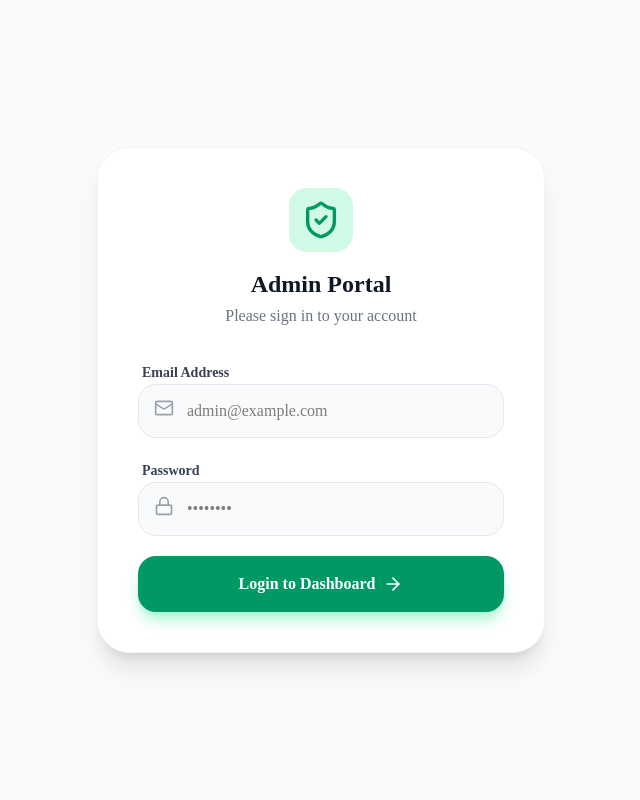
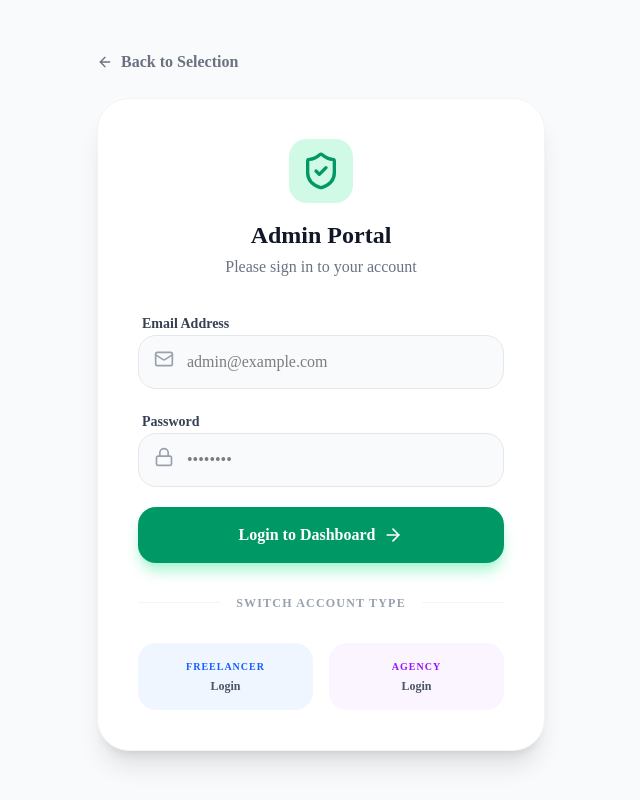
Before and after one commit to PrathmeshMankar23/Gig-applyportal, a Next.js app: page /auth/admin-login in a window 1280 px wide. Shown: the whole page, without its empty margins (319-959 px from the left). Built offline with nearby package versions, Linux system fonts and the light colour scheme.

Commit message:
login page issue

```diff
--- a/app/Agency/Dashboard/sidebar.tsx
+++ b/app/Agency/Dashboard/sidebar.tsx
@@ -2,7 +2,7 @@
 
 import React from 'react';
 import Link from 'next/link';
-import { usePathname } from 'next/navigation';
+import { usePathname, useRouter } from 'next/navigation';
 import {
     LayoutDashboard,
     Briefcase,
@@ -15,6 +15,11 @@ import {
 
 export default function AgencySidebar() {
     const pathname = usePathname();
+    const router = useRouter();
+
+    const handleLogout = () => {
+        router.push('/auth/agency-login');
+    };
 
     const menuItems = [
         { name: 'Dashboard', icon: LayoutDashboard, path: '/Agency/Dashboard' },
@@ -56,7 +61,10 @@ export default function AgencySidebar() {
 
             {/* Logout Section */}
             <div className="p-4 border-t border-gray-50">
-                <button className="w-full flex items-center gap-4 px-4 py-4 rounded-2xl font-bold text-red-500 hover:bg-red-50 transition-all group">
+                <button
+                    onClick={handleLogout}
+                    className="w-full flex items-center gap-4 px-4 py-4 rounded-2xl font-bold text-red-500 hover:bg-red-50 transition-all group"
+                >
                     <LogOut className="w-6 h-6 group-hover:-translate-x-1 transition-transform" />
                     Logout
                 </button>
--- a/app/auth/admin-login/page.tsx
+++ b/app/auth/admin-login/page.tsx
@@ -2,7 +2,8 @@
 
 import React, { useState } from 'react';
 import { useRouter } from 'next/navigation';
-import { Lock, Mail, ArrowRight, ShieldCheck } from 'lucide-react';
+import { Lock, Mail, ArrowRight, ShieldCheck, ArrowLeft } from 'lucide-react';
+import Link from 'next/link';
 
 export default function AdminLoginPage() {
     const [email, setEmail] = useState('');
@@ -17,7 +18,6 @@ export default function AdminLoginPage() {
         // Simulation
         setTimeout(() => {
             if (email === "admin@gmail.com" && password === "admin123") {
-                // SUCCESS: Go to the Admin Dashboard
                 router.push('/Admin/Dashboard');
             } else {
                 alert("Invalid credentials.");
@@ -28,13 +28,23 @@ export default function AdminLoginPage() {
 
     return (
         <div className="min-h-screen bg-gray-50 flex items-center justify-center p-4">
-            <div className="max-w-md w-full bg-white rounded-[32px] shadow-xl border border-gray-100 p-10">
+            <div className="max-w-md w-full">
+                {/* Back Button */}
+                <button
+                    onClick={() => router.push('/')}
+                    className="flex items-center gap-2 text-gray-500 hover:text-emerald-600 font-bold mb-6 transition-colors group"
+                >
+                    <ArrowLeft className="w-4 h-4 group-hover:-translate-x-1 transition-transform" />
+                    Back to Selection
+                </button>
+
+                <div className="bg-white rounded-[32px] shadow-xl border border-gray-100 p-10">
                     <div className="flex flex-col items-center mb-8">
                         <div className="w-16 h-16 bg-emerald-100 text-emerald-600 rounded-2xl flex items-center justify-center mb-4">
                             <ShieldCheck className="w-10 h-10" />
                         </div>
                         <h1 className="text-2xl font-bold text-gray-900">Admin Portal</h1>
-                    <p className="text-gray-500 mt-1">Please sign in to your account</p>
+                        <p className="text-gray-500 mt-1 font-medium">Please sign in to your account</p>
                     </div>
 
                     <form onSubmit={handleLogin} className="space-y-5">
@@ -48,7 +58,7 @@ export default function AdminLoginPage() {
                                     value={email}
                                     onChange={(e) => setEmail(e.target.value)}
                                     placeholder="admin@example.com"
-                                className="w-full pl-12 pr-4 py-3.5 bg-gray-50 border border-gray-200 rounded-2xl focus:ring-2 focus:ring-emerald-500 focus:border-transparent outline-none transition-all text-black"
+                                    className="w-full pl-12 pr-4 py-3.5 bg-gray-50 border border-gray-200 rounded-2xl focus:ring-2 focus:ring-emerald-500 focus:border-transparent outline-none transition-all text-black font-medium"
                                 />
                             </div>
                         </div>
@@ -63,7 +73,7 @@ export default function AdminLoginPage() {
                                     value={password}
                                     onChange={(e) => setPassword(e.target.value)}
                                     placeholder="••••••••"
-                                className="w-full pl-12 pr-4 py-3.5 bg-gray-50 border border-gray-200 rounded-2xl focus:ring-2 focus:ring-emerald-500 focus:border-transparent outline-none transition-all text-black"
+                                    className="w-full pl-12 pr-4 py-3.5 bg-gray-50 border border-gray-200 rounded-2xl focus:ring-2 focus:ring-emerald-500 focus:border-transparent outline-none transition-all text-black font-medium"
                                 />
                             </div>
                         </div>
@@ -71,12 +81,41 @@ export default function AdminLoginPage() {
                         <button
                             type="submit"
                             disabled={isLoading}
-                        className="w-full bg-emerald-600 hover:bg-emerald-700 text-white font-bold py-4 rounded-2xl transition-all shadow-lg shadow-emerald-200 flex items-center justify-center gap-2 group disabled:opacity-50"
+                            className="w-full bg-emerald-600 hover:bg-emerald-700 text-white font-bold py-4 rounded-2xl transition-all shadow-lg shadow-emerald-200 flex items-center justify-center gap-2 group disabled:opacity-70 disabled:cursor-not-allowed"
                         >
                             {isLoading ? "Authenticating..." : "Login to Dashboard"}
                             {!isLoading && <ArrowRight className="w-5 h-5 group-hover:translate-x-1 transition-transform" />}
                         </button>
                     </form>
+
+                    {/* Switch Account Divider */}
+                    <div className="relative my-8">
+                        <div className="absolute inset-0 flex items-center">
+                            <div className="w-full border-t border-gray-100"></div>
+                        </div>
+                        <div className="relative flex justify-center text-xs">
+                            <span className="px-4 bg-white text-gray-400 font-bold uppercase tracking-widest">Switch Account Type</span>
+                        </div>
+                    </div>
+
+                    {/* Cross Login Links */}
+                    <div className="grid grid-cols-2 gap-4">
+                        <Link
+                            href="/auth/freelancer-login"
+                            className="flex flex-col items-center p-4 bg-blue-50 hover:bg-blue-100 rounded-2xl transition-all group"
+                        >
+                            <span className="text-[10px] font-black text-blue-600 uppercase tracking-widest mb-1">Freelancer</span>
+                            <span className="text-xs font-bold text-gray-600 group-hover:text-blue-700">Login</span>
+                        </Link>
+                        <Link
+                            href="/auth/agency-login"
+                            className="flex flex-col items-center p-4 bg-purple-50 hover:bg-purple-100 rounded-2xl transition-all group"
+                        >
+                            <span className="text-[10px] font-black text-purple-600 uppercase tracking-widest mb-1">Agency</span>
+                            <span className="text-xs font-bold text-gray-600 group-hover:text-purple-700">Login</span>
+                        </Link>
+                    </div>
+                </div>
             </div>
         </div>
     );
--- a/app/auth/agency-login/page.tsx
+++ b/app/auth/agency-login/page.tsx
@@ -2,7 +2,7 @@
 
 import React, { useState } from 'react';
 import { useRouter } from 'next/navigation';
-import { Lock, Mail, ArrowRight, Building2, Globe } from 'lucide-react';
+import { Lock, Mail, ArrowRight, Building2, Globe, ArrowLeft } from 'lucide-react';
 import Link from 'next/link';
 
 export default function AgencyLoginPage() {
@@ -18,7 +18,6 @@ export default function AgencyLoginPage() {
     // Simulated Agency Authentication
     setTimeout(() => {
       if (email && password) {
-        // Navigate to the Agency Dashboard (Ensure this folder exists)
         router.push('/Agency/Dashboard');
       } else {
         setIsLoading(false);
@@ -28,15 +27,24 @@ export default function AgencyLoginPage() {
 
   return (
     <div className="min-h-screen bg-slate-50 flex items-center justify-center p-4">
-      <div className="max-w-md w-full bg-white rounded-[32px] shadow-2xl shadow-purple-100 border border-gray-100 p-10">
+      <div className="max-w-md w-full">
+        {/* Back Button */}
+        <button
+          onClick={() => router.push('/')}
+          className="flex items-center gap-2 text-gray-500 hover:text-purple-600 font-bold mb-6 transition-colors group"
+        >
+          <ArrowLeft className="w-4 h-4 group-hover:-translate-x-1 transition-transform" />
+          Back to Selection
+        </button>
 
+        <div className="bg-white rounded-[32px] shadow-2xl shadow-purple-100 border border-gray-100 p-10">
           {/* Agency Branding */}
           <div className="flex flex-col items-center mb-8">
             <div className="w-16 h-16 bg-purple-100 text-purple-600 rounded-2xl flex items-center justify-center mb-4">
               <Building2 className="w-10 h-10" />
             </div>
             <h1 className="text-2xl font-bold text-gray-900">Agency Portal</h1>
-          <p className="text-gray-500 mt-1 text-center">
+            <p className="text-gray-500 mt-1 text-center font-medium">
               Manage your team and scale your projects
             </p>
           </div>
@@ -53,7 +61,7 @@ export default function AgencyLoginPage() {
                   value={email}
                   onChange={(e) => setEmail(e.target.value)}
                   placeholder="contact@agency.com"
-                className="w-full pl-12 pr-4 py-3.5 bg-gray-50 border border-gray-200 rounded-2xl focus:ring-2 focus:ring-purple-500 focus:border-transparent outline-none transition-all text-black"
+                  className="w-full pl-12 pr-4 py-3.5 bg-gray-50 border border-gray-200 rounded-2xl focus:ring-2 focus:ring-purple-500 focus:border-transparent outline-none transition-all text-black font-medium"
                 />
               </div>
             </div>
@@ -73,7 +81,7 @@ export default function AgencyLoginPage() {
                   value={password}
                   onChange={(e) => setPassword(e.target.value)}
                   placeholder="••••••••"
-                className="w-full pl-12 pr-4 py-3.5 bg-gray-50 border border-gray-200 rounded-2xl focus:ring-2 focus:ring-purple-500 focus:border-transparent outline-none transition-all text-black"
+                  className="w-full pl-12 pr-4 py-3.5 bg-gray-50 border border-gray-200 rounded-2xl focus:ring-2 focus:ring-purple-500 focus:border-transparent outline-none transition-all text-black font-medium"
                 />
               </div>
             </div>
@@ -81,28 +89,40 @@ export default function AgencyLoginPage() {
             <button
               type="submit"
               disabled={isLoading}
-            className="w-full bg-purple-600 hover:bg-purple-700 text-white font-bold py-4 rounded-2xl transition-all shadow-lg shadow-purple-200 flex items-center justify-center gap-2 group disabled:opacity-70"
+              className="w-full bg-purple-600 hover:bg-purple-700 text-white font-bold py-4 rounded-2xl transition-all shadow-lg shadow-purple-200 flex items-center justify-center gap-2 group disabled:opacity-70 disabled:cursor-not-allowed"
             >
               {isLoading ? "Verifying..." : "Access Agency Dashboard"}
               {!isLoading && <ArrowRight className="w-5 h-5 group-hover:translate-x-1 transition-transform" />}
             </button>
           </form>
 
-        {/* Integration Divider */}
+          {/* Switch Account Divider */}
           <div className="relative my-8">
             <div className="absolute inset-0 flex items-center">
               <div className="w-full border-t border-gray-100"></div>
             </div>
-          <div className="relative flex justify-center text-sm">
-            <span className="px-4 bg-white text-gray-400 font-medium">Partnership Login</span>
+            <div className="relative flex justify-center text-xs">
+              <span className="px-4 bg-white text-gray-400 font-bold uppercase tracking-widest">Switch Account Type</span>
             </div>
           </div>
 
-        {/* Alternative Login */}
-        <button className="w-full flex items-center justify-center gap-3 py-3.5 border border-gray-200 rounded-2xl font-bold text-gray-700 hover:bg-gray-50 transition-colors mb-6">
-          <Globe className="w-5 h-5 text-purple-500" />
-          Sign in with Corporate SSO
-        </button>
+          {/* Cross Login Links */}
+          <div className="grid grid-cols-2 gap-4 mb-8">
+            <Link
+              href="/auth/freelancer-login"
+              className="flex flex-col items-center p-4 bg-blue-50 hover:bg-blue-100 rounded-2xl transition-all group"
+            >
+              <span className="text-[10px] font-black text-blue-600 uppercase tracking-widest mb-1">Freelancer</span>
+              <span className="text-xs font-bold text-gray-600 group-hover:text-blue-700">Login</span>
+            </Link>
+            <Link
+              href="/auth/admin-login"
+              className="flex flex-col items-center p-4 bg-emerald-50 hover:bg-emerald-100 rounded-2xl transition-all group"
+            >
+              <span className="text-[10px] font-black text-emerald-600 uppercase tracking-widest mb-1">Admin</span>
+              <span className="text-xs font-bold text-gray-600 group-hover:text-emerald-700">Login</span>
+            </Link>
+          </div>
 
           {/* Sign up Link */}
           <p className="text-center text-sm text-gray-500 font-medium">
@@ -113,5 +133,6 @@ export default function AgencyLoginPage() {
           </p>
         </div>
       </div>
+    </div>
   );
 }
--- a/app/auth/freelancer-login/page.tsx
+++ b/app/auth/freelancer-login/page.tsx
@@ -2,7 +2,7 @@
 
 import React, { useState } from 'react';
 import { useRouter } from 'next/navigation';
-import { Lock, Mail, ArrowRight, UserCircle } from 'lucide-react';
+import { Lock, Mail, ArrowRight, UserCircle, ArrowLeft } from 'lucide-react';
 import Link from 'next/link';
 
 export default function FreelancerLoginPage() {
@@ -17,7 +17,6 @@ export default function FreelancerLoginPage() {
 
         // Simulated Freelancer Login
         setTimeout(() => {
-            // In a real app, you'd check a different table/role in your DB
             if (email && password) {
                 router.push('/Freelancer/Dashboard');
             } else {
@@ -28,15 +27,24 @@ export default function FreelancerLoginPage() {
 
     return (
         <div className="min-h-screen bg-slate-50 flex items-center justify-center p-4">
-            <div className="max-w-md w-full bg-white rounded-[32px] shadow-2xl shadow-blue-100 border border-gray-100 p-10">
+            <div className="max-w-md w-full">
+                {/* Back Button */}
+                <button
+                    onClick={() => router.push('/')}
+                    className="flex items-center gap-2 text-gray-500 hover:text-blue-600 font-bold mb-6 transition-colors group"
+                >
+                    <ArrowLeft className="w-4 h-4 group-hover:-translate-x-1 transition-transform" />
+                    Back to Selection
+                </button>
 
+                <div className="bg-white rounded-[32px] shadow-2xl shadow-blue-100 border border-gray-100 p-10">
                     {/* Header */}
                     <div className="flex flex-col items-center mb-8">
                         <div className="w-16 h-16 bg-blue-100 text-blue-600 rounded-2xl flex items-center justify-center mb-4">
                             <UserCircle className="w-10 h-10" />
                         </div>
                         <h1 className="text-2xl font-bold text-gray-900">Freelancer Login</h1>
-                    <p className="text-gray-500 mt-1 text-center">
+                        <p className="text-gray-500 mt-1 text-center font-medium">
                             Find your next project and manage your work
                         </p>
                     </div>
@@ -53,7 +61,7 @@ export default function FreelancerLoginPage() {
                                     value={email}
                                     onChange={(e) => setEmail(e.target.value)}
                                     placeholder="name@company.com"
-                                className="w-full pl-12 pr-4 py-3.5 bg-gray-50 border border-gray-200 rounded-2xl focus:ring-2 focus:ring-blue-500 focus:border-transparent outline-none transition-all text-black"
+                                    className="w-full pl-12 pr-4 py-3.5 bg-gray-50 border border-gray-200 rounded-2xl focus:ring-2 focus:ring-blue-500 focus:border-transparent outline-none transition-all text-black font-medium"
                                 />
                             </div>
                         </div>
@@ -73,7 +81,7 @@ export default function FreelancerLoginPage() {
                                     value={password}
                                     onChange={(e) => setPassword(e.target.value)}
                                     placeholder="••••••••"
-                                className="w-full pl-12 pr-4 py-3.5 bg-gray-50 border border-gray-200 rounded-2xl focus:ring-2 focus:ring-blue-500 focus:border-transparent outline-none transition-all text-black"
+                                    className="w-full pl-12 pr-4 py-3.5 bg-gray-50 border border-gray-200 rounded-2xl focus:ring-2 focus:ring-blue-500 focus:border-transparent outline-none transition-all text-black font-medium"
                                 />
                             </div>
                         </div>
@@ -93,12 +101,28 @@ export default function FreelancerLoginPage() {
                         <div className="absolute inset-0 flex items-center">
                             <div className="w-full border-t border-gray-100"></div>
                         </div>
-                    <div className="relative flex justify-center text-sm">
-                        <span className="px-4 bg-white text-gray-400 font-medium">Or continue with</span>
+                        <div className="relative flex justify-center text-xs">
+                            <span className="px-4 bg-white text-gray-400 font-bold uppercase tracking-widest">Switch Account Type</span>
                         </div>
                     </div>
 
-
+                    {/* Cross Login Links */}
+                    <div className="grid grid-cols-2 gap-4 mb-8">
+                        <Link
+                            href="/auth/agency-login"
+                            className="flex flex-col items-center p-4 bg-purple-50 hover:bg-purple-100 rounded-2xl transition-all group"
+                        >
+                            <span className="text-[10px] font-black text-purple-600 uppercase tracking-widest mb-1">Agency</span>
+                            <span className="text-xs font-bold text-gray-600 group-hover:text-purple-700">Login</span>
+                        </Link>
+                        <Link
+                            href="/auth/admin-login"
+                            className="flex flex-col items-center p-4 bg-emerald-50 hover:bg-emerald-100 rounded-2xl transition-all group"
+                        >
+                            <span className="text-[10px] font-black text-emerald-600 uppercase tracking-widest mb-1">Admin</span>
+                            <span className="text-xs font-bold text-gray-600 group-hover:text-emerald-700">Login</span>
+                        </Link>
+                    </div>
 
                     {/* Footer */}
                     <p className="text-center text-sm text-gray-500 font-medium">
@@ -109,5 +133,6 @@ export default function FreelancerLoginPage() {
                     </p>
                 </div>
             </div>
+        </div>
     );
 }
```
Lines whose indentation alone changed are shown as unchanged.
